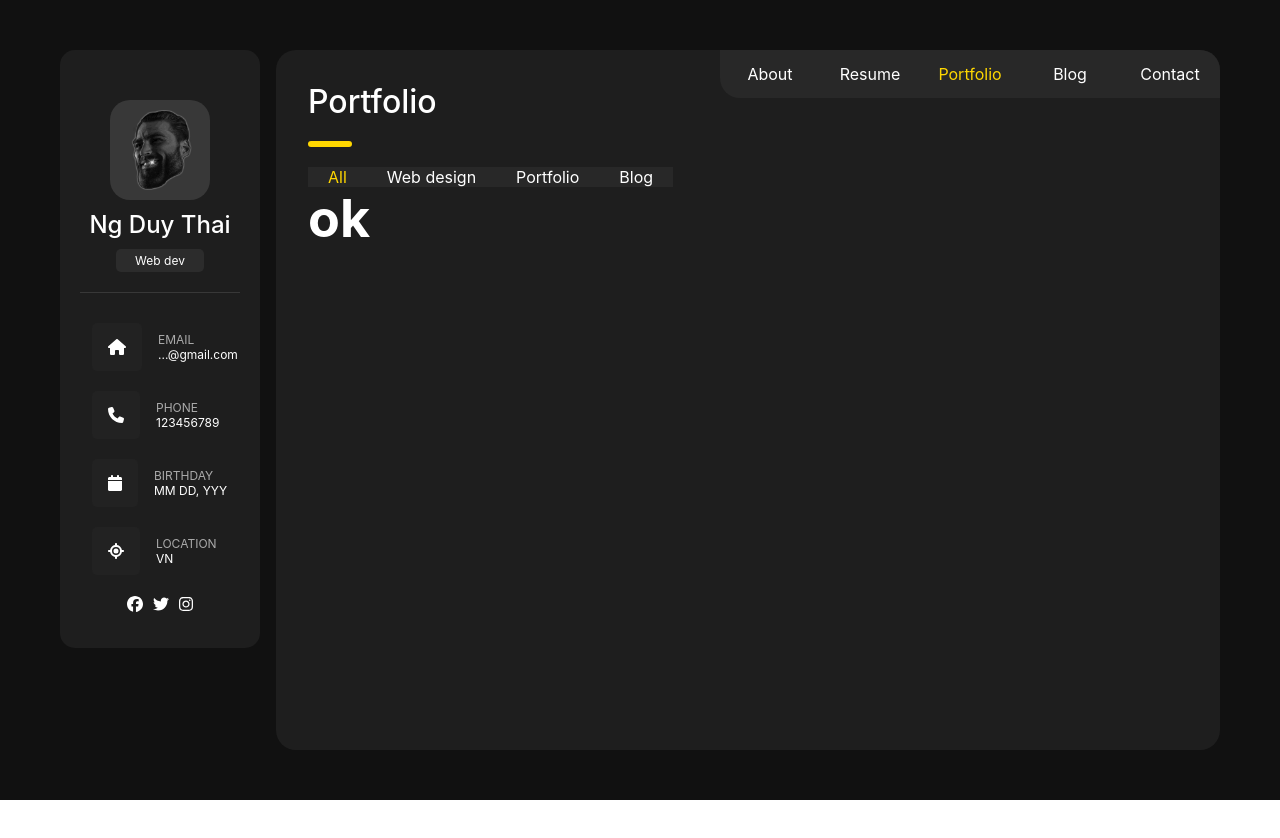
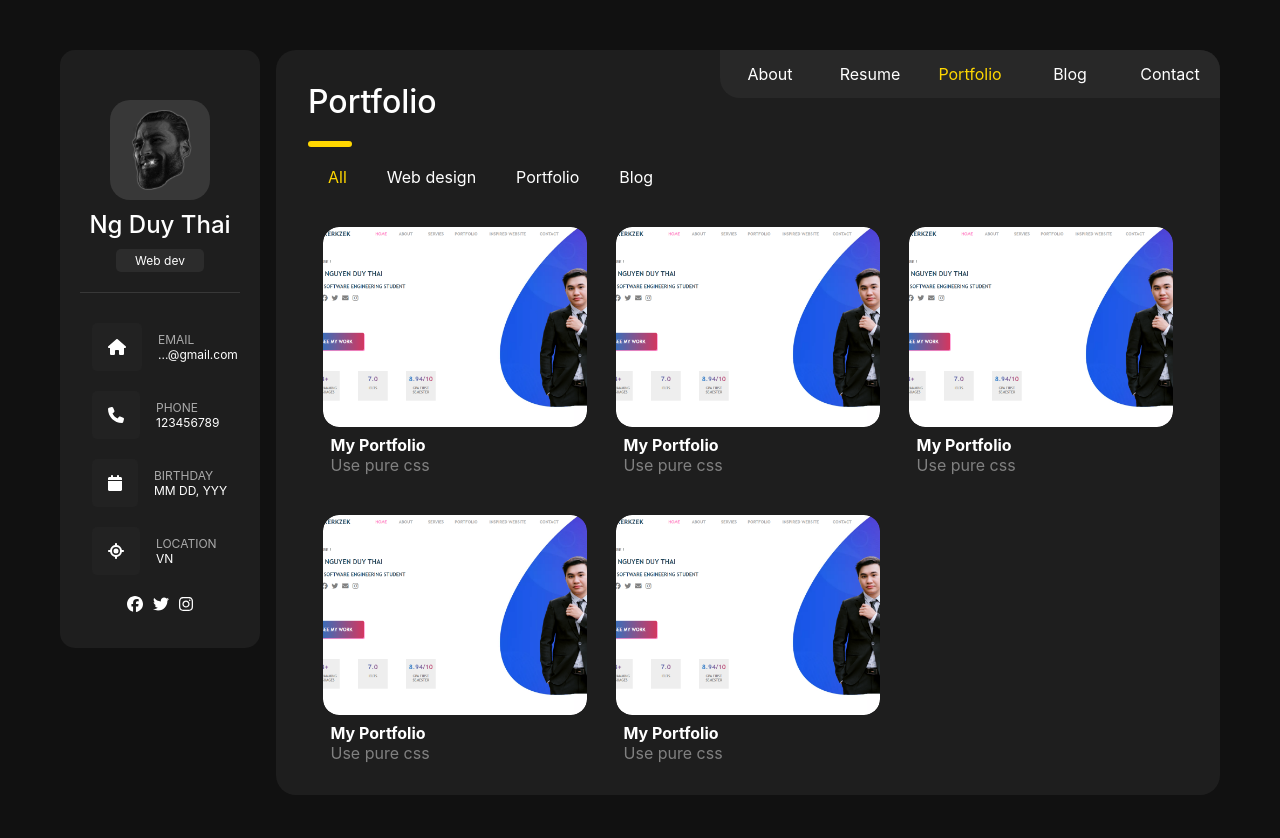
Before and after one commit to duythaidev/portfolio-design-react, a React (Create React App) app: page /Portfolio/All in a window 1280 px wide. Shown: the top 838 px of the page. Before the commit the page ends 800 px from the top, so only its background shows below. Built offline with nearby package versions, Linux system fonts and the light colour scheme.

Commit message:
update portfolio card

```diff
--- a/src/component/Portfolio/All.js
+++ b/src/component/Portfolio/All.js
@@ -1,9 +1,64 @@
 import React from 'react'
+import PortfolioCard from './PortfolioCard';
+import '../../styles/Portfolio/PortfolioBody.scss'
+import myPortfolio from '../../assets/Portfolio.png'
 
 class All extends React.Component {
+    state = {
+        image: [
+            {
+                id: 1,
+                imgsrc: myPortfolio,
+                title: 'My Portfolio',
+                content: 'Use pure css',
+                link: 'https://x.com'
+            },
+            {
+                id: 2,
+                imgsrc: myPortfolio,
+                title: 'My Portfolio',
+                content: 'Use pure css',
+                link: 'https://x.com'
+            },
+            {
+                id: 2,
+                imgsrc: myPortfolio,
+                title: 'My Portfolio',
+                content: 'Use pure css',
+                link: 'https://x.com'
+            },
+            {
+                id: 2,
+                imgsrc: myPortfolio,
+                title: 'My Portfolio',
+                content: 'Use pure css',
+                link: 'https://x.com'
+            },
+            {
+                id: 2,
+                imgsrc: myPortfolio,
+                title: 'My Portfolio',
+                content: 'Use pure css',
+                link: 'https://x.com'
+            }
+        ]
+    }
     render() {
+        const { image } = this.state
         return (
-            <div><h1>ok</h1></div>
+            <div className='portfolio-body-container' >
+                {image && image.length > 0 && image.map((item, index) => {
+                    return (
+                        <PortfolioCard
+                            key={item.id}
+                            imgsrc={item.imgsrc}
+                            title={item.title}
+                            content={item.content}
+                            link={item.link}>
+                        </PortfolioCard>
+                    )
+                })}
+            </div>
         )
     }
 }
--- /dev/null
+++ b/src/component/Portfolio/PortfolioCard.js
@@ -0,0 +1,28 @@
+import React from 'react'
+import myPortfolio from '../../assets/Portfolio.png'
+import '../../styles/Portfolio/PortfolioCard.scss'
+import { FontAwesomeIcon } from "@fortawesome/react-fontawesome";
+import { library } from "@fortawesome/fontawesome-svg-core";
+import { faEye } from '@fortawesome/free-solid-svg-icons';
+library.add(faEye);
+class PortfolioCard extends React.Component {
+    render() {
+        const { imgsrc, title, content,link } = this.props
+
+        return (
+            <div className='portfolio-card-container'>
+                <div className='p-card-img-container'>
+                    <img className='p-card-img' src={imgsrc} alt="my-portfolio" />
+                </div>
+                <h1 className='p-card-h1'>{title}</h1>
+                <p className='p-card-p'>{content}</p>
+                <div className="p-view">
+                    <div><a href={link}>
+                        <FontAwesomeIcon icon={faEye} />
+                    </a></div>
+                </div>
+            </div>
+        )
+    }
+}
+export default PortfolioCard
--- a/src/component/Portfolio/WebDesign.js
+++ b/src/component/Portfolio/WebDesign.js
@@ -1,9 +1,43 @@
 import React from 'react'
+import PortfolioCard from './PortfolioCard';
+import '../../styles/Portfolio/PortfolioBody.scss'
+import myPortfolio from '../../assets/Portfolio.png'
+class WebDesign extends React.Component {
+    state = {
+        image: [
+            {
+                id: 1,
+                imgsrc: myPortfolio,
+                title: 'My Portfolio',
+                content: 'Use pure css',
+                link: 'https://x.com'
+            },
+            {
+                id: 2,
+                imgsrc: myPortfolio,
+                title: 'My Portfolio',
+                content: 'Use pure css',
+                link: 'https://x.com'
+            },
 
-class WebDesign extends React.Component {
+        ]
+    }
     render() {
+        const { image } = this.state
         return (
-            <div>WebDesign</div>
+            <div className='portfolio-body-container' >
+                {image && image.length > 0 && image.map((item, index) => {
+                    return (
+                        <PortfolioCard
+                            key={item.id}
+                            imgsrc={item.imgsrc}
+                            title={item.title}
+                            content={item.content}
+                            link={item.link}>
+                        </PortfolioCard>
+                    )
+                })}
+            </div>
         )
     }
 }
--- a/src/component/Profile/Contact.js
+++ b/src/component/Profile/Contact.js
@@ -14,7 +14,6 @@ class Contact extends React.Component {
             <div className="contact flex">
 
                 <div className="icon-container flex">
-
                     <FontAwesomeIcon icon={iconName} />
                 </div>
                 <div className="contact-content">
--- /dev/null
+++ b/src/styles/Portfolio/PortfolioBody.scss
@@ -0,0 +1,17 @@
+.portfolio-body-container {
+    display        : flex;
+    flex-wrap      : wrap;
+    justify-content: flex-start;
+    opacity        : 1;
+    animation      : p-appear 0.5s forwards;
+}
+
+@keyframes p-appear {
+    from {
+        opacity: 0;
+    }
+
+    to {
+        opacity: 1;
+    }
+}
--- /dev/null
+++ b/src/styles/Portfolio/PortfolioCard.scss
@@ -0,0 +1,84 @@
+.portfolio-card-container {
+    width           : 30%;
+    // height       : 50%;
+    margin          : 0 1.65%;
+    margin-top      : 2.5rem;
+    position        : relative;
+    scale: 1;
+    animation       : p-appear 0.5s forwards;
+    @keyframes p-appear {
+        from {
+            scale: 0.5;
+        }
+
+        to {
+            scale: 1;
+        }
+    }
+
+    .p-card-img-container {
+        border-radius  : 1rem;
+        overflow       : hidden;
+        height         : 200px;
+        display        : flex;
+        align-items    : center;
+        justify-content: center;
+        cursor         : pointer;
+
+        // background-color: #333;
+        .p-card-img {
+            transition   : height 0.5s;
+            border-radius: 1rem;
+            object-fit   : cover;
+            width        : 100%;
+            height       : 100%;
+        }
+
+    }
+
+    .p-card-img-container:hover .p-card-img {
+        height: 120%;
+
+    }
+
+    .p-view {
+        position        : absolute;
+        top             : 33%;
+        border-radius   : .5rem;
+        width           : 15%;
+        height          : 15%;
+        text-align      : center;
+        left            : 45%;
+        z-index         : 1;
+        color           : #fff;
+        background-color: #808080;
+        transition      : opacity 0.5s;
+        opacity         : 0;
+        display         : flex;
+        align-items     : center;
+        justify-content : center;
+
+
+    }
+
+    .p-view:hover {
+        opacity: 1;
+    }
+
+    .p-card-img-container:hover~.p-view {
+        opacity: 1;
+    }
+
+
+    .p-card-h1 {
+        font-size  : 1rem;
+        margin-top : .5rem;
+        margin-left: .5rem;
+    }
+
+    .p-card-p {
+        font-size  : 1rem;
+        margin-left: .5rem;
+        color      : #808080;
+    }
+}
--- a/src/styles/Portfolio/PortfolioNavBar.scss
+++ b/src/styles/Portfolio/PortfolioNavBar.scss
@@ -7,7 +7,7 @@
         margin: 0;
         padding: 0;
         overflow: hidden;
-        background-color: #282828;
+        // background-color: #282828;
       }
 
       li {
@@ -16,12 +16,16 @@
       }
 
       li * {
-        transition: background-color 0.5s ease;
+        transition: color 0.5s ease;
         display: block;
         color: white;
         text-align: center;
         text-decoration: none;
       }
+      li *:hover{
+        color: #ffd700;
+      }
+
       .active {
         color: #ffd700;
       }
```
Also changed, not shown: src/assets/Portfolio.png (added).
